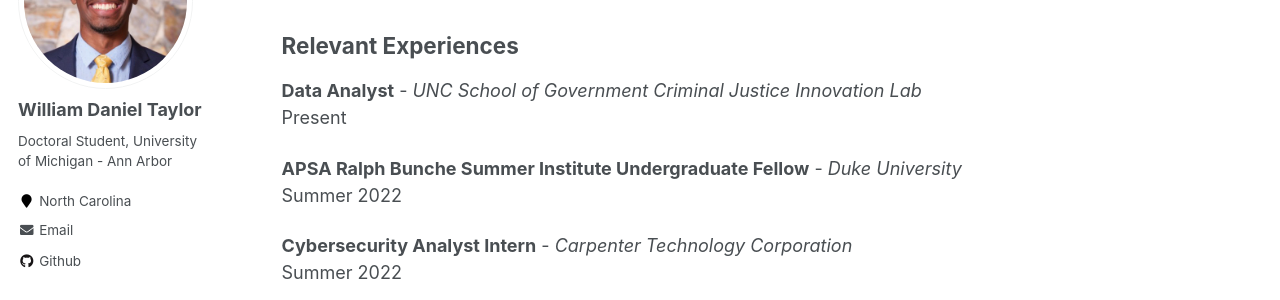
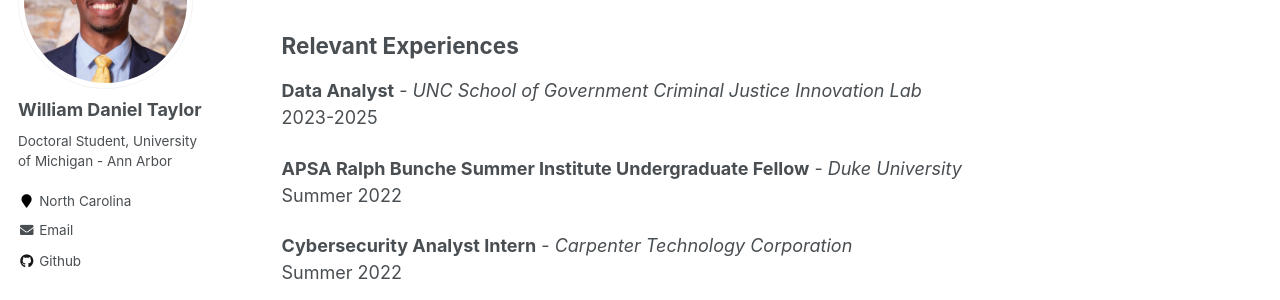
Before and after one commit to wdtaylor30/wdtaylor30.github.io, a Jekyll site: the page built from _pages/resume.md, in a window 1280 px wide and 943 px high. Shown: the part 204-504 px from the top of the window. Built offline with Jekyll 4.4.1, drawn with Linux system fonts in a browser that asks for light colours.

Commit message:
Update resume.md

```diff
--- a/_pages/resume.md
+++ b/_pages/resume.md
@@ -15,7 +15,7 @@
 
 ## Relevant Experiences
 **Data Analyst** - _UNC School of Government Criminal Justice Innovation Lab_<br>
-Present
+2023-2025
 
 **APSA Ralph Bunche Summer Institute Undergraduate Fellow** - _Duke University_<br>
 Summer 2022
```
